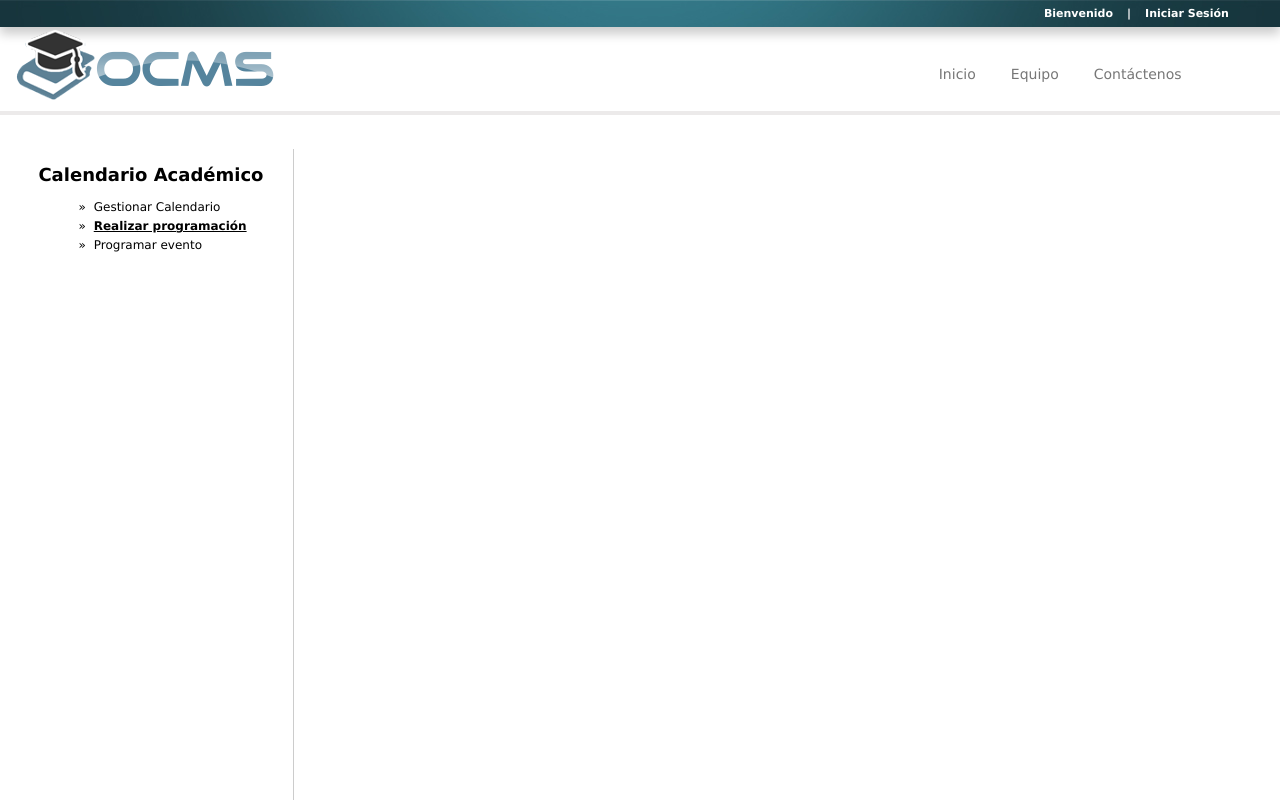
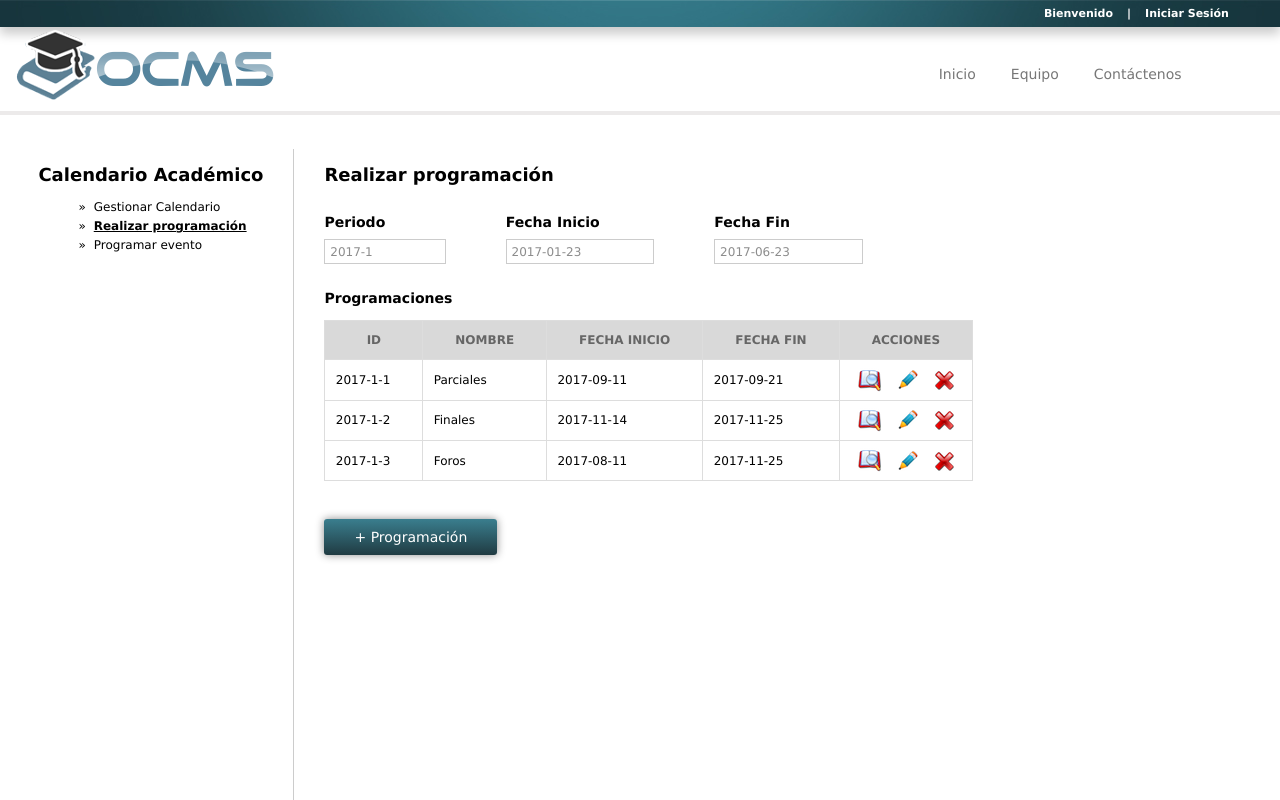
Before and after one commit to anamariasosam/ocms_web, a React (Create React App) app: page /calendarioAcademico/realizarProgramacion/show/1 in a window 1280 px wide. Shown: the top 800 px of the page. Built offline with nearby package versions, Linux system fonts and the light colour scheme.

Commit message:
fix create route problem

```diff
--- a/src/views/modules/AcademicSchedule/Agenda.js
+++ b/src/views/modules/AcademicSchedule/Agenda.js
@@ -13,7 +13,7 @@ class Agenda extends Component {
       schedules: [],
       titles: ["Periodo", "Fecha Inicio", "Fecha Fin"],
       urls: [
-        "/calendarioAcademico/programarEvento/",
+        "/calendarioAcademico/programarEvento/show/",
         "/calendarioAcademico/realizarProgramacion/edit/"
       ]
     };
--- a/src/views/modules/AcademicSchedule/Calendar.js
+++ b/src/views/modules/AcademicSchedule/Calendar.js
@@ -10,7 +10,7 @@ class Calendar extends Component {
     this.state = {
       calendars,
       urls: [
-        "/calendarioAcademico/realizarProgramacion/",
+        "/calendarioAcademico/realizarProgramacion/show/",
         "/calendarioAcademico/gestionarCalendario/edit/"
       ]
     };
```
Also changed, not shown: src/views/modules/AcademicSchedule/AcademicSchedule.js (+11 -5 lines).
